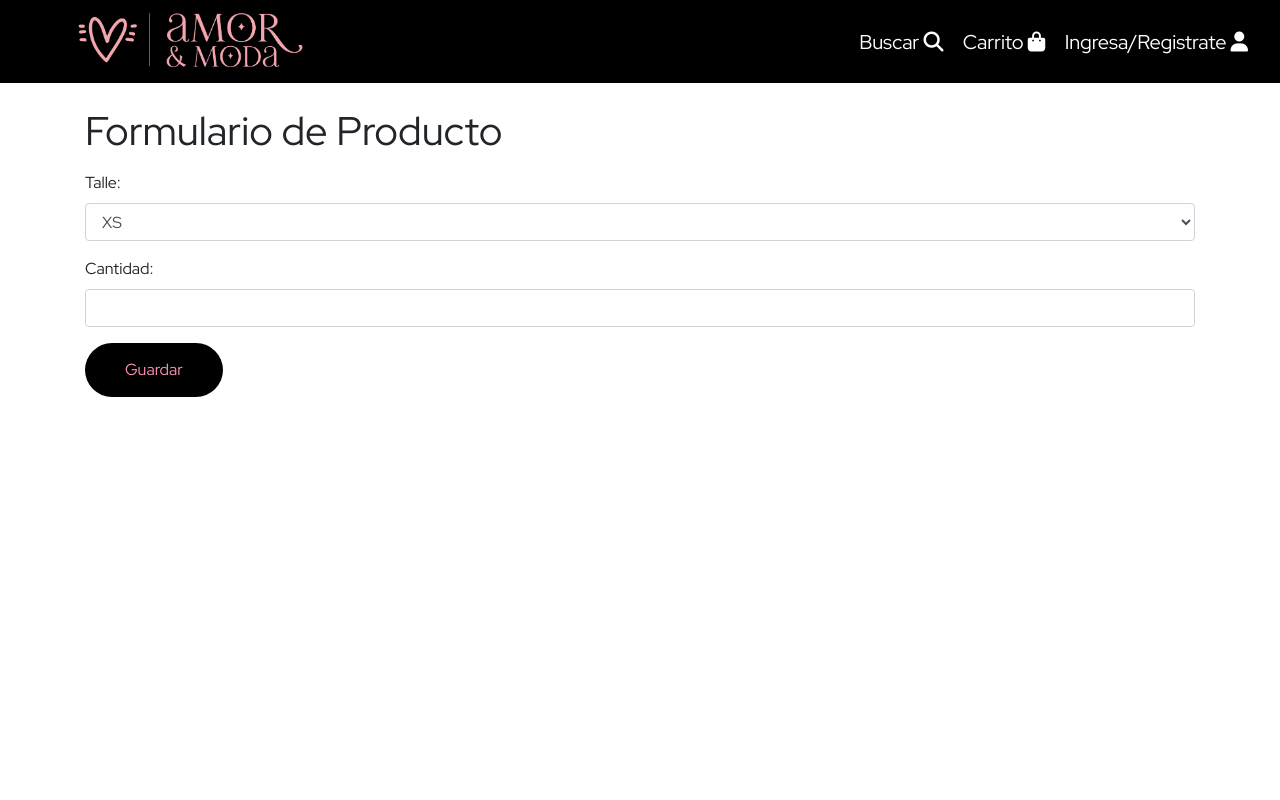
After one commit to Nababoi/ecommerce, a PHP site: page /ecommerce/Vistas/V_formAgregarStock.php?id=1 in a window 1280 px wide. The commit adds this page. Run offline with PHP 8.4, Linux system fonts and the light colour scheme; some libraries are stand-ins or nearby versions.

Commit message:
implementacion de agregar stock

```diff
--- /dev/null
+++ b/Vistas/V_formAgregarStock.php
@@ -0,0 +1,46 @@
+<!DOCTYPE html>
+<html lang="en">
+<head>
+    <meta charset="UTF-8">
+    <meta name="viewport" content="width=device-width, initial-scale=1.0">
+    <title>Formulario de Producto</title>
+    <link rel="stylesheet" href="../Estilos/style.css">
+
+</head>
+<body>
+<?php require("../Vistas/navbar.php");
+$idProducto = $_GET["id"];
+
+?>
+
+<div class="container mt-4">
+        <h1>Formulario de Producto</h1>
+        <form action="../Controlador/C_agregarStock.php" method="POST">
+        <div class="form-group">
+                <input type="hidden" class="form-control" id="id" name="id">
+            </div>
+
+        <div class="form-group">
+            <label for="talle">Talle:</label>
+            <select class="form-control" id="talle" name="talle">
+                <option value="XS">XS</option>
+                <option value="S">S</option>
+                <option value="M">M</option>
+                <option value="L">L</option>
+                <option value="XL">XL</option>
+                <option value="XXL">XXL</option>
+
+                <!-- Agrega más opciones según tus necesidades -->
+            </select>
+        </div>
+
+    <div class="form-group">
+        <label for="cantidad">Cantidad:</label>
+        <input type="number" class="form-control" id="cantidad" name="cantidad">
+    </div>
+            <button type="submit" class="btn btn-primary">Guardar</button>
+        </form>
+    </div>
+
+</body>
+</html>
--- a/Vistas/V_productoCrud.php
+++ b/Vistas/V_productoCrud.php
@@ -74,6 +74,11 @@
                                         <i class="fas fa-trash"></i> Eliminar
                                     </a>
                                 </td>
+                                <td class= "btn-success">
+                                <i class="fas fa-plus b"></i>
+                                <a href="../Vistas/V_formAgregarStock.php?id=<?php echo $fila['id'];?>">Agregar stock</a>
+
+                                </td>
                             </tr>
                         <?php } ?>
                     </tbody>
```
Also changed, not shown: Controlador/C_agregarStock.php (added, +12 -0 lines), Modelos/M_agregarStock.php (added, +18 -0 lines).
